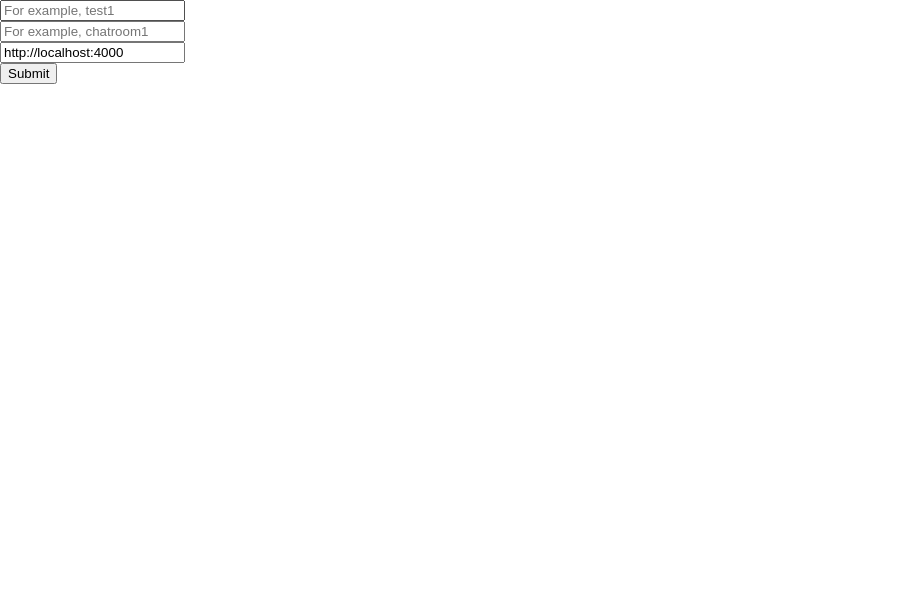
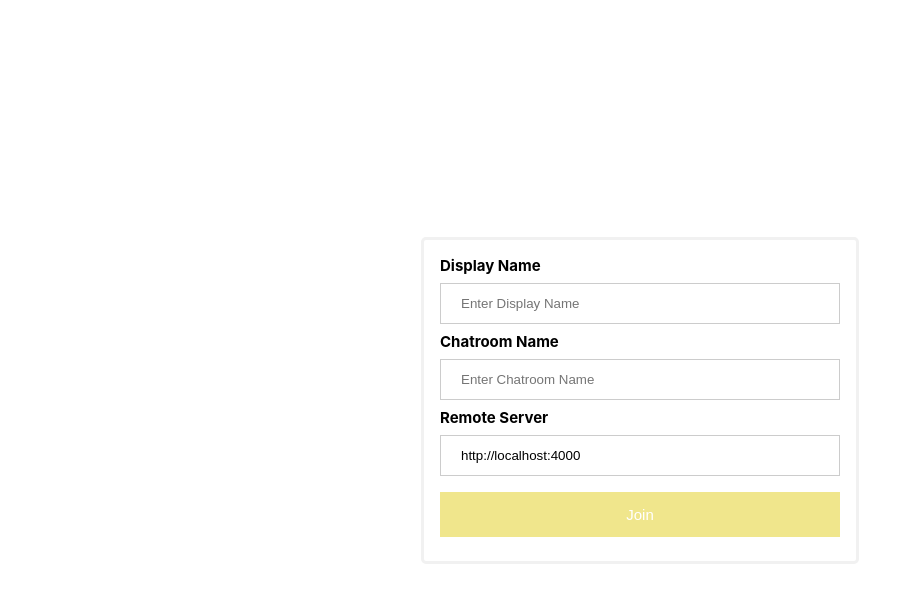
Before and after one commit to cpapazaf/scytale-desktop-app, a React (Create React App) app: page / in a window 1280 px wide. Shown: the top 602 px of the page, without its empty margins (0-922 px from the left). Built offline with nearby package versions, Linux system fonts and the light colour scheme.

Commit message:
join page css

```diff
--- a/src/components/App.css
+++ b/src/components/App.css
@@ -19,6 +19,8 @@ body {
   font-family: "Helvetica Neue", Helvetica, Arial, sans-serif;
   font-size: 15px;
   position: relative;
+  margin: 0;
+  padding: 0;
 }
 
 #wrapper {
--- a/src/components/ChatRoomConfig.js
+++ b/src/components/ChatRoomConfig.js
@@ -1,6 +1,47 @@
 import React, { Component } from 'react'
 import PropTypes from 'prop-types'
 import {CHAT_VIEW} from '../constants/Views'
+
+const containerStyle = {
+  position: 'fixed',
+  padding: '0',
+  margin: '0',
+  top: '0',
+  left: '0',
+  width: '100%',
+  height: '100%',
+  display: 'flex',
+  alignItems: 'center',
+  justifyContent: 'center',
+}
+
+const formStyle = {
+  width: '400px',
+  border: '3px solid #f1f1f1',
+  padding: '16px',
+  borderRadius: "5px"
+}
+
+const inputStyle = {
+  width: '100%',
+  padding: '12px 20px',
+  margin: '8px 0',
+  display: 'inline-block',
+  border: '1px solid #ccc',
+  boxSizing: 'border-box'
+}
+
+const buttonStyle = {
+  backgroundColor: 'khaki',
+  color: 'white',
+  padding: '14px 20px',
+  margin: '8px 0',
+  border: 'none',
+  cursor: 'pointer',
+  width: '100%',
+  fontSize: '15px'
+}
+
 
 export default class ChatRoomConfig extends Component {
 
@@ -30,29 +71,38 @@ export default class ChatRoomConfig extends Component {
 
   render() {
     return (
-      <div>
-        <form onSubmit={this.handleSubmit}>
+      <div style={containerStyle}>
+        <form style={formStyle} onSubmit={this.handleSubmit}>
           <div>
+            <label htmlFor="uname"><b>Display Name</b></label>
             <input
-              label="Username:"
-              placeholder="For example, test1"
+              style={inputStyle}
+              name="uname"
+              label="Username"
+              placeholder="Enter Display Name"
               ref={(node) => {
                 this.usernameInput = node
               }}
             />
           </div>
+          <label htmlFor="chatroom"><b>Chatroom Name</b></label>
           <div>
             <input
-              label="ChatRoomName:"
-              placeholder="For example, chatroom1"
+              style={inputStyle}
+              name="chatroom"
+              label="ChatRoom Name"
+              placeholder="Enter Chatroom Name"
               ref={(node) => {
                 this.chatRoomNameInput = node
               }}
             />
           </div>
+          <label htmlFor="remote"><b>Remote Server</b></label>
           <div>
             <input
-              label="RemoteServer:"
+              style={inputStyle}
+              name="remote"
+              label="Enter RemoteServer Url"
               defaultValue="http://localhost:4000"
               ref={(node) => {
                 this.remoteServerInput = node
@@ -60,8 +110,10 @@ export default class ChatRoomConfig extends Component {
             />
           </div>
           <div>
-            <button type="submit">
-              Submit
+            <button
+              style={buttonStyle}
+              type="submit">
+                Join
             </button>
           </div>
         </form>
```
